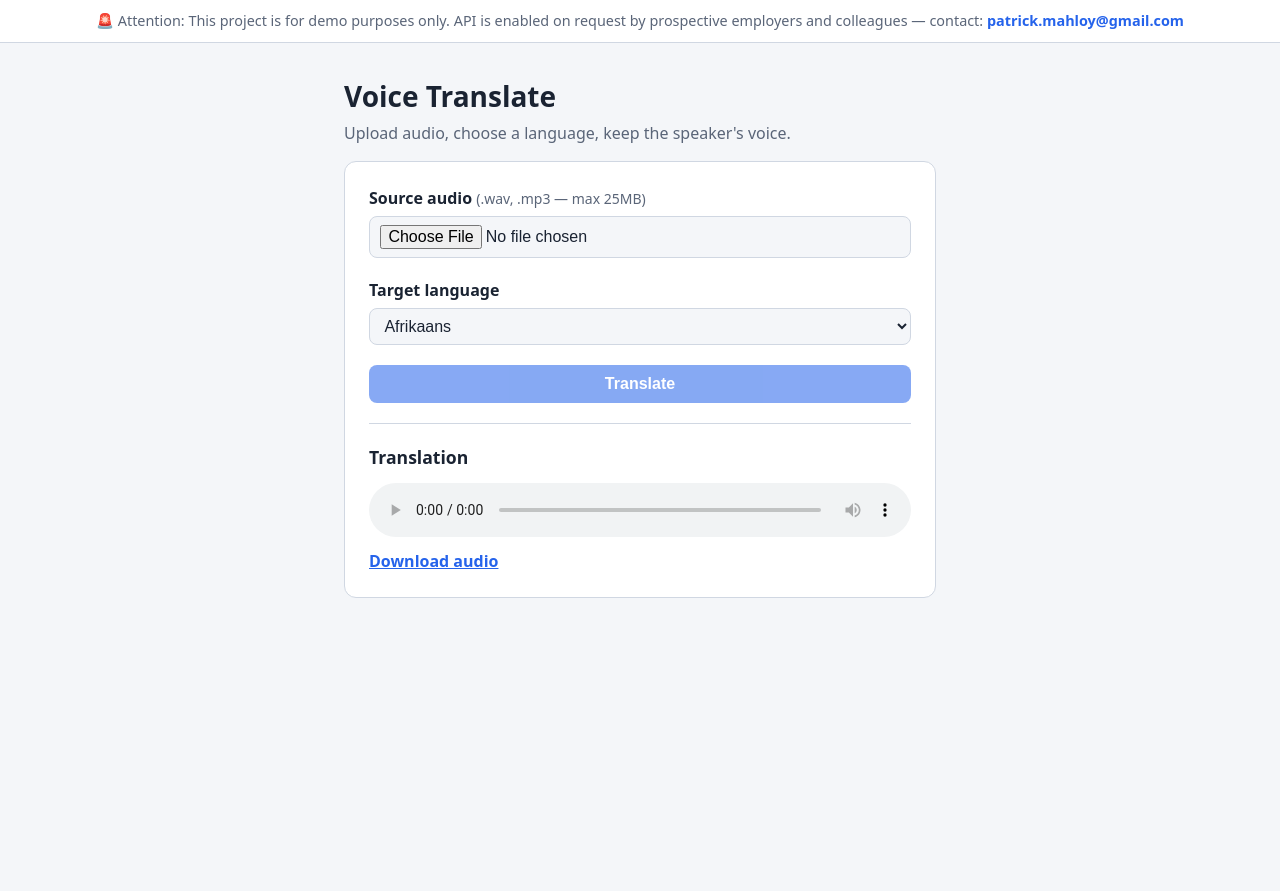
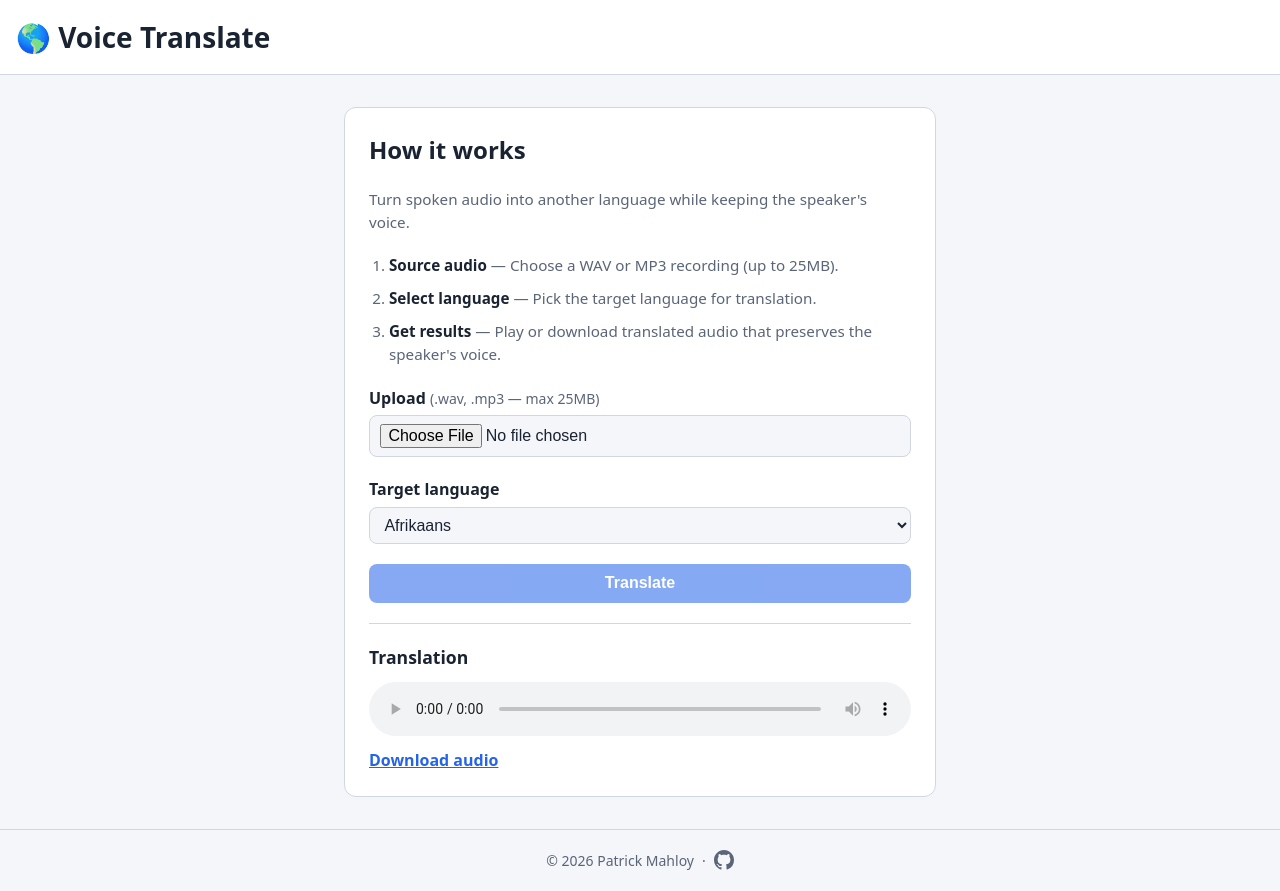
Before and after one commit to ploymahloy/voice-translate, an Astro site in the folder client/: page / in a window 1280 px wide. Before the commit the page ends 800 px from the top, so only its background shows below. Built offline with nearby package versions, Linux system fonts and the light colour scheme; Astro itself is replaced by a stand-in of ours.

Commit message:
Stylize site to appear more product-worthy

```diff
--- a/client/src/components/translate/TranslateForm.astro
+++ b/client/src/components/translate/TranslateForm.astro
@@ -5,9 +5,22 @@ const acceptExtensions = ALLOWED_AUDIO_EXTENSIONS.join(',');
 ---
 
 <form class='translate-form' id='translate-form'>
+	<h2>How it works</h2>
+	<p class='how-it-works-intro'> Turn spoken audio into another language while keeping the speaker's voice. </p>
+	<ol class='how-it-works-steps'>
+		<li>
+			<strong>Source audio</strong> — Choose a WAV or MP3 recording (up to 25MB).
+		</li>
+		<li>
+			<strong>Select language</strong> — Pick the target language for translation.
+		</li>
+		<li>
+			<strong>Get results</strong> — Play or download translated audio that preserves the speaker's voice.
+		</li>
+	</ol>
+
 	<div class='field'>
-		<label for='source_audio'
-			>Source audio <span class='hint'>({ALLOWED_AUDIO_EXTENSIONS.join(', ')} — max 25MB)</span></label
+		<label for='source_audio'>Upload <span class='hint'>({ALLOWED_AUDIO_EXTENSIONS.join(', ')} — max 25MB)</span></label
 		>
 		<input type='file' id='source_audio' name='source_audio' accept={acceptExtensions} required />
 	</div>
--- a/client/src/layouts/BaseLayout.astro
+++ b/client/src/layouts/BaseLayout.astro
@@ -19,17 +19,28 @@ const { title = 'Voice Translate' } = Astro.props;
 		<title>{title}</title>
 	</head>
 	<body>
-		<div class='api-notice-banner' role='status'>
-			🚨 Attention: This project is for demo purposes only. API is enabled on request by prospective employers and
-			colleagues — contact:
-			<a href={`mailto:${CONTACT_EMAIL}`}>{CONTACT_EMAIL}</a>
-		</div>
 		<header class='site-header'>
-			<h1>Voice Translate</h1>
-			<p class='tagline'>Upload audio, choose a language, keep the speaker's voice.</p>
+			<h1>🌎 Voice Translate</h1>
 		</header>
 		<main>
 			<slot />
 		</main>
+		<footer class='site-footer'>
+			<span>© 2026 Patrick Mahloy</span>
+			<span class='site-footer-separator' aria-hidden='true'>·</span>
+			<a
+				href='https://github.com/ploymahloy'
+				target='_blank'
+				rel='noopener noreferrer'
+				aria-label='GitHub profile'
+				class='site-footer-github'>
+				<svg xmlns='http://www.w3.org/2000/svg' width='20' height='20' viewBox='0 0 24 24' aria-hidden='true'>
+					<path
+						fill='currentColor'
+						d='M12 0C5.37 0 0 5.37 0 12c0 5.31 3.435 9.795 8.205 11.385.6.105.825-.255.825-.57 0-.285-.015-1.23-.015-2.235-3.015.555-3.795-.735-4.035-1.41-.135-.345-.72-1.41-1.23-1.695-.42-.225-1.02-.78-.015-.795.945-.015 1.62.87 1.845 1.23 1.08 1.815 2.805 1.305 3.495.99.105-.78.42-1.305.765-1.605-2.67-.3-5.46-1.335-5.46-5.925 0-1.305.465-2.385 1.23-3.225-.12-.3-.54-1.53.12-3.18 0 0 1.005-.315 3.3 1.23.96-.27 1.98-.405 3-.405s2.04.135 3 .405c2.295-1.56 3.3-1.23 3.3-1.23.66 1.65.24 2.88.12 3.18.765.84 1.23 1.905 1.23 3.225 0 4.605-2.805 5.625-5.475 5.925.435.375.81 1.095.81 2.22 0 1.605-.015 2.895-.015 3.3 0 .315.225.69.825.57A12.02 12.02 0 0 0 24 12c0-6.63-5.37-12-12-12z'
+					></path>
+				</svg>
+			</a>
+		</footer>
 	</body>
 </html>
--- a/client/src/pages/index.astro
+++ b/client/src/pages/index.astro
@@ -4,5 +4,5 @@ import TranslateForm from '../components/translate/TranslateForm.astro';
 ---
 
 <BaseLayout>
-  <TranslateForm />
+	<TranslateForm />
 </BaseLayout>
--- a/client/src/styles/global.css
+++ b/client/src/styles/global.css
@@ -41,6 +41,8 @@
 body {
 	margin: 0;
 	min-height: 100vh;
+	display: flex;
+	flex-direction: column;
 	background: var(--bg);
 	color: var(--text);
 }
@@ -66,27 +68,86 @@ body {
 }
 
 .site-header {
-	padding: 2rem 1.5rem 1rem;
-	max-width: 40rem;
-	margin: 0 auto;
+	padding: 1rem;
+	margin-bottom: 2rem;
+	background-color: var(--surface);
+	border-bottom: 1px solid var(--border);
 }
 
 .site-header h1 {
-	margin: 0 0 0.25rem;
+	margin: 0;
 	font-size: 1.75rem;
 	font-weight: 700;
 }
 
-.tagline {
+main {
+	flex: 1;
+	max-width: 40rem;
+	margin: 0 auto;
+	padding: 0 1.5rem 2rem;
+	display: flex;
+	flex-direction: column;
+	gap: 1.5rem;
+}
+
+.how-it-works {
+	background: var(--surface);
+	border: 1px solid var(--border);
+	border-radius: 12px;
+	padding: 1.5rem;
+}
+
+.how-it-works h2 {
+	margin: 0 0 0.5rem;
+	font-size: 1.1rem;
+}
+
+.how-it-works-intro {
 	margin: 0;
 	color: var(--muted);
-	font-size: 1rem;
+	font-size: 0.95rem;
 }
 
-main {
-	max-width: 40rem;
-	margin: 0 auto;
-	padding: 0 1.5rem;
+.how-it-works-steps {
+	margin: 0;
+	padding-left: 1.25rem;
+	display: flex;
+	flex-direction: column;
+	gap: 0.65rem;
+}
+
+.how-it-works-steps li {
+	color: var(--muted);
+	font-size: 0.95rem;
+}
+
+.how-it-works-steps strong {
+	color: var(--text);
+}
+
+.site-footer {
+	display: flex;
+	align-items: center;
+	justify-content: center;
+	gap: 0.5rem;
+	padding: 1.25rem 1.5rem;
+	font-size: 0.875rem;
+	color: var(--muted);
+	border-top: 1px solid var(--border);
+}
+
+.site-footer-separator {
+	color: var(--muted);
+}
+
+.site-footer-github {
+	display: flex;
+	color: var(--muted);
+	text-decoration: none;
+}
+
+.site-footer-github:hover {
+	color: var(--accent);
 }
 
 .translate-form {
@@ -97,6 +158,10 @@ main {
 	display: flex;
 	flex-direction: column;
 	gap: 1.25rem;
+}
+
+.translate-form h2 {
+	margin: 0;
 }
 
 .field label {
```
Also changed, not shown: client/src/components/HowItWorks.astro (added, +17 -0 lines), client/public/favicon.svg.
